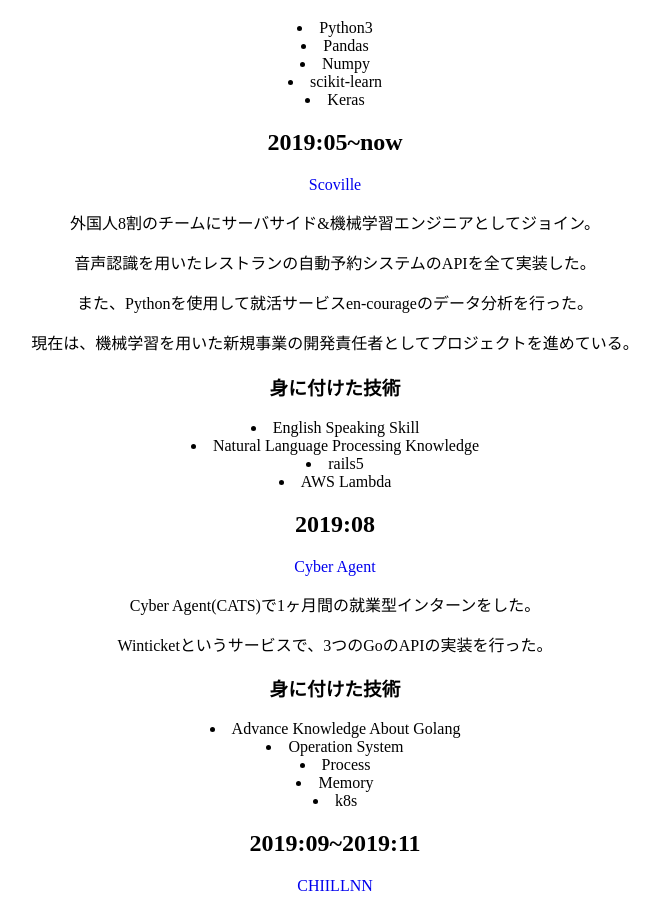
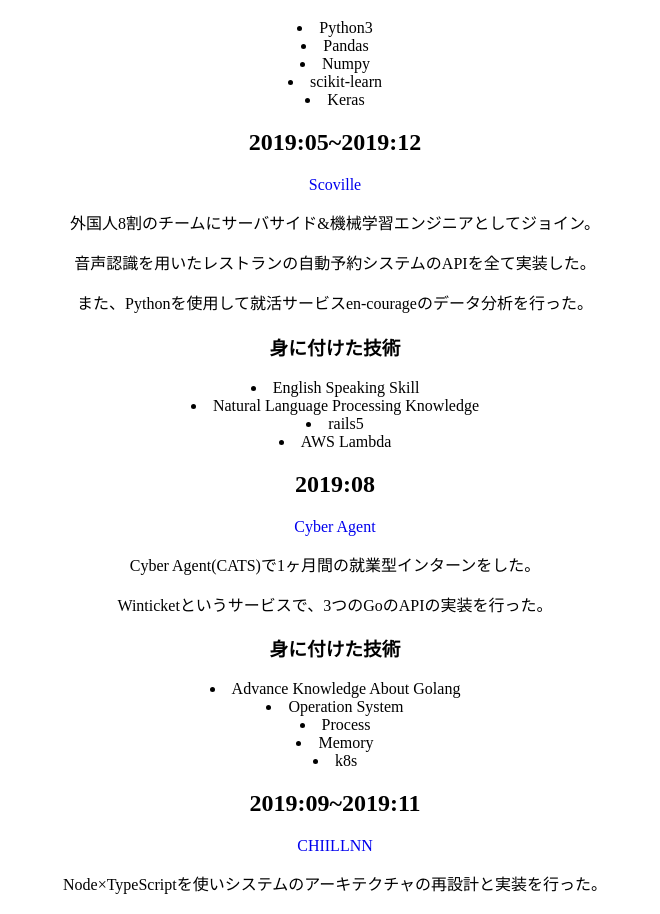
Before and after one commit to yutify/my-portfolio-site, a Vue app: page /worked_at in a window 1280 px wide. Shown: the part 790-1704 px from the top of the page, without its empty margins (305-965 px from the left). Built offline with nearby package versions, Linux system fonts and the light colour scheme.

Commit message:
add docs

```diff
--- a/src/views/About.vue
+++ b/src/views/About.vue
@@ -12,7 +12,6 @@
         <p>Go言語でフルスクラッチでサーバサイドの開発をしたことがあります。</p>
         <p>経験してきた言語は、Ruby、Python、Go、Vue×TypeScript、Node×TypeScriptです。特にGo言語が好きです。</p>
         <p>またアークテクチャーの設計も好きです。</p>
-        <p>技術を通して社会に感動を届けることを意識して日々頑張っています。</p>
       <p></p>
       </div>
       <div>
@@ -26,7 +25,6 @@
         <p>I used to develop api server from scratch with golang.</p>
         <p>Using Ruby、Python、Go、Vue×TypeScript、Node×TypeScript. My lover is Go.</p>
         <p>I also like design for scalable architecture.(CleanArchitecture,DDD)</p>
-        <p>My purpose is causing repercussions with using advance technology.</p>
       </div>
     </div>
   </div>
--- a/src/views/WorkedAt.vue
+++ b/src/views/WorkedAt.vue
@@ -31,12 +31,11 @@
             <li>scikit-learn</li>
             <li>Keras</li>
         </div>
-        <h2>2019:05~now</h2>
+        <h2>2019:05~2019:12</h2>
         <a href="https://sc0ville.com">Scoville</a>
         <p>外国人8割のチームにサーバサイド&機械学習エンジニアとしてジョイン。</p>
         <p>音声認識を用いたレストランの自動予約システムのAPIを全て実装した。</p>
         <p>また、Pythonを使用して就活サービスen-courageのデータ分析を行った。</p>
-        <p>現在は、機械学習を用いた新規事業の開発責任者としてプロジェクトを進めている。</p>
         <h3>身に付けた技術</h3>
         <div>
             <li>English Speaking Skill</li>
--- /dev/null
+++ b/vue.config.js
@@ -0,0 +1,4 @@
+module.exports = {
+  publicPath: '/my-portfolio-site/',
+  outputDir: 'docs'
+}
```
Also changed, not shown: 44 other files (tests, documents, lock files or other folders).
